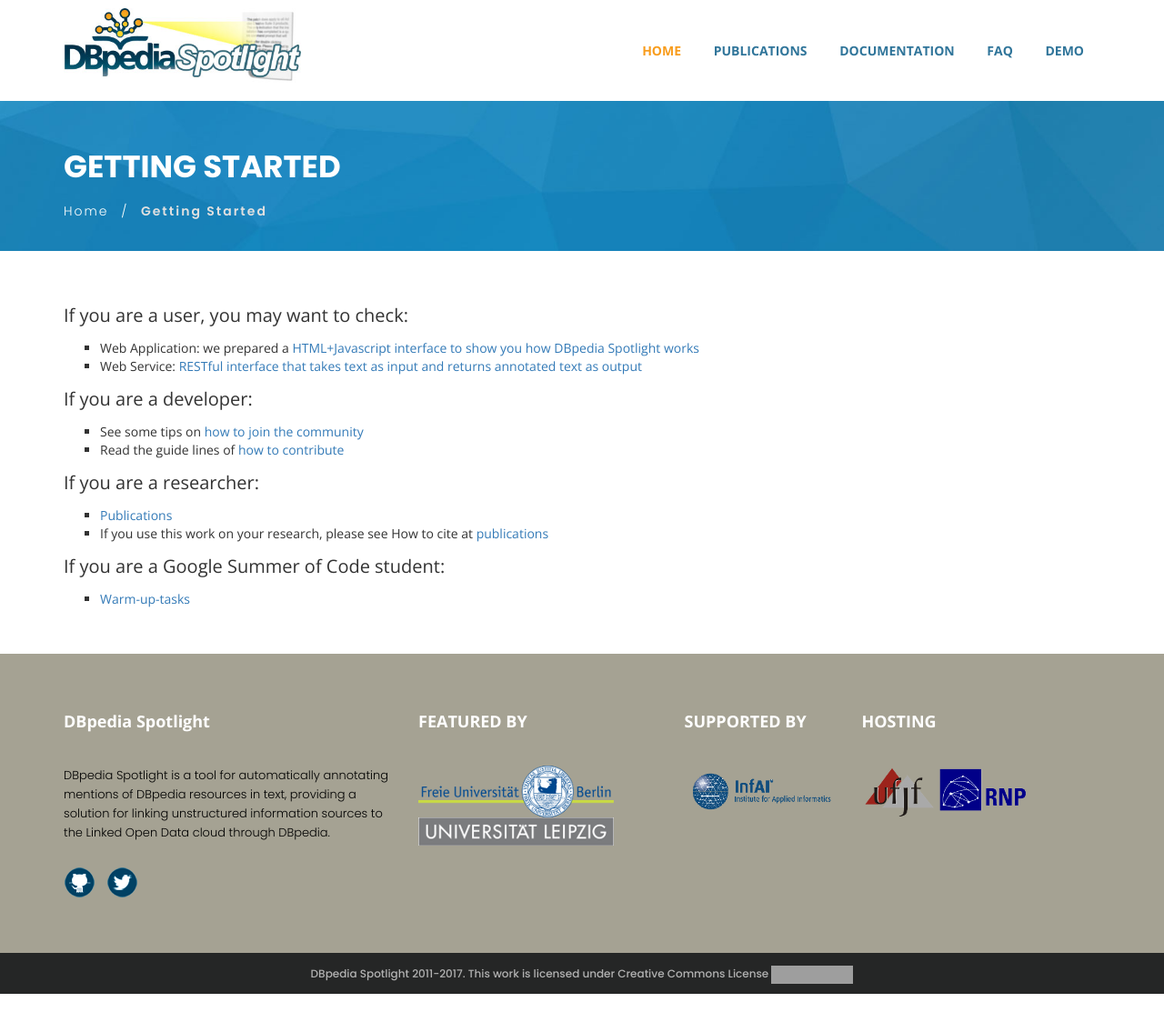
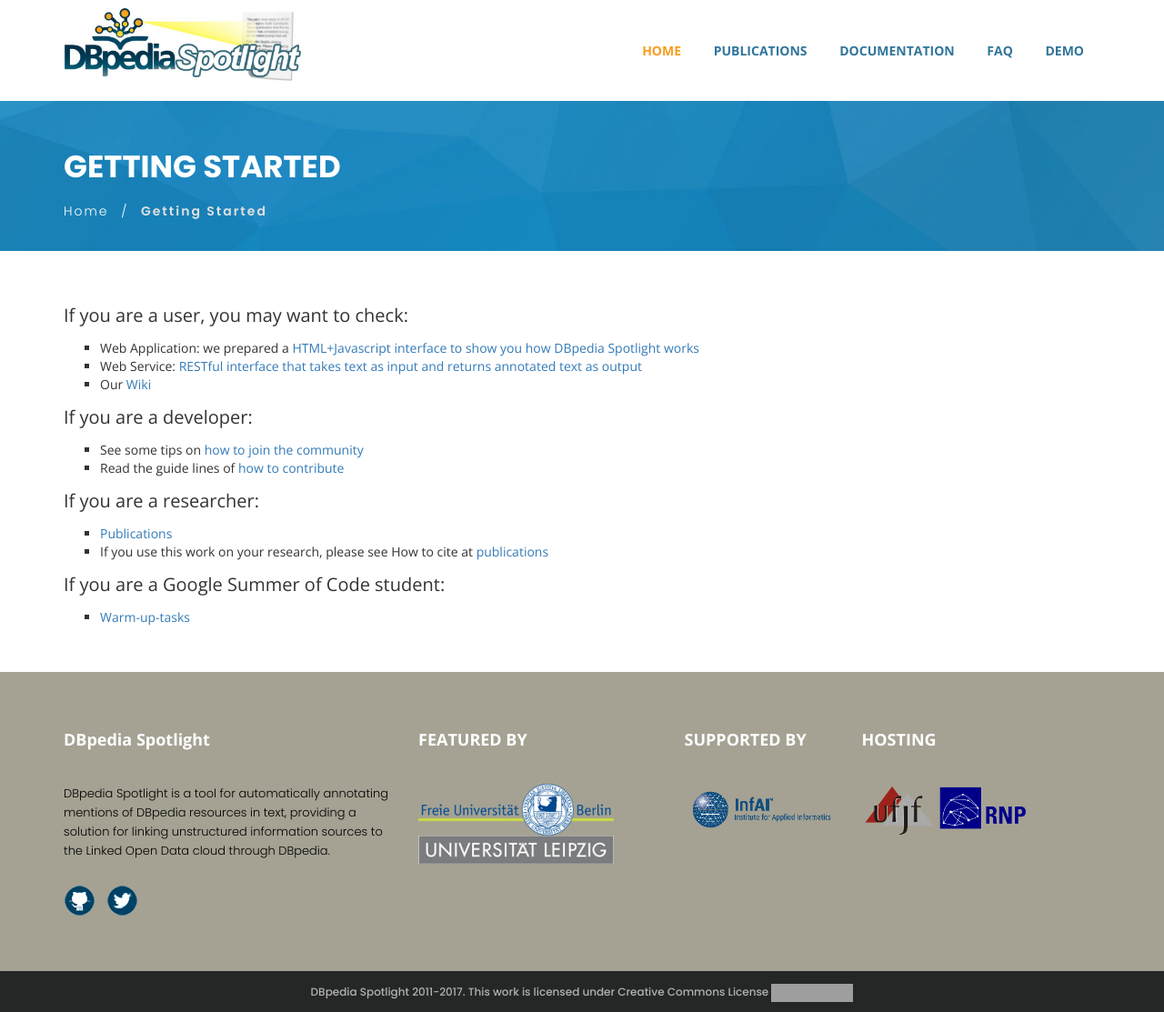
Before and after one commit to dbpedia-spotlight/dbpedia-spotlight.github.io, a Jekyll site: the page built from spotlight/getting-started.md, in a window 1280 px wide. Shown: the whole page at 91% size. Built offline with Jekyll 4.4.1, drawn with Linux system fonts in a browser that asks for light colours; comment, search, counter and statistics services are not loaded; grey boxes are pictures that could not be loaded.

Commit message:
Adding Wiki URL

```diff
--- a/spotlight/getting-started.md
+++ b/spotlight/getting-started.md
@@ -9,7 +9,7 @@
 
 * Web Application: we prepared a [HTML+Javascript interface to show you how DBpedia Spotlight works](/demo)
 * Web Service: [RESTful interface that takes text as input and returns annotated text as output](/spotlight-api)
-
+* Our [Wiki](https://github.com/dbpedia-spotlight/dbpedia-spotlight/wiki)
 
 #### If you are a developer:
 
```
